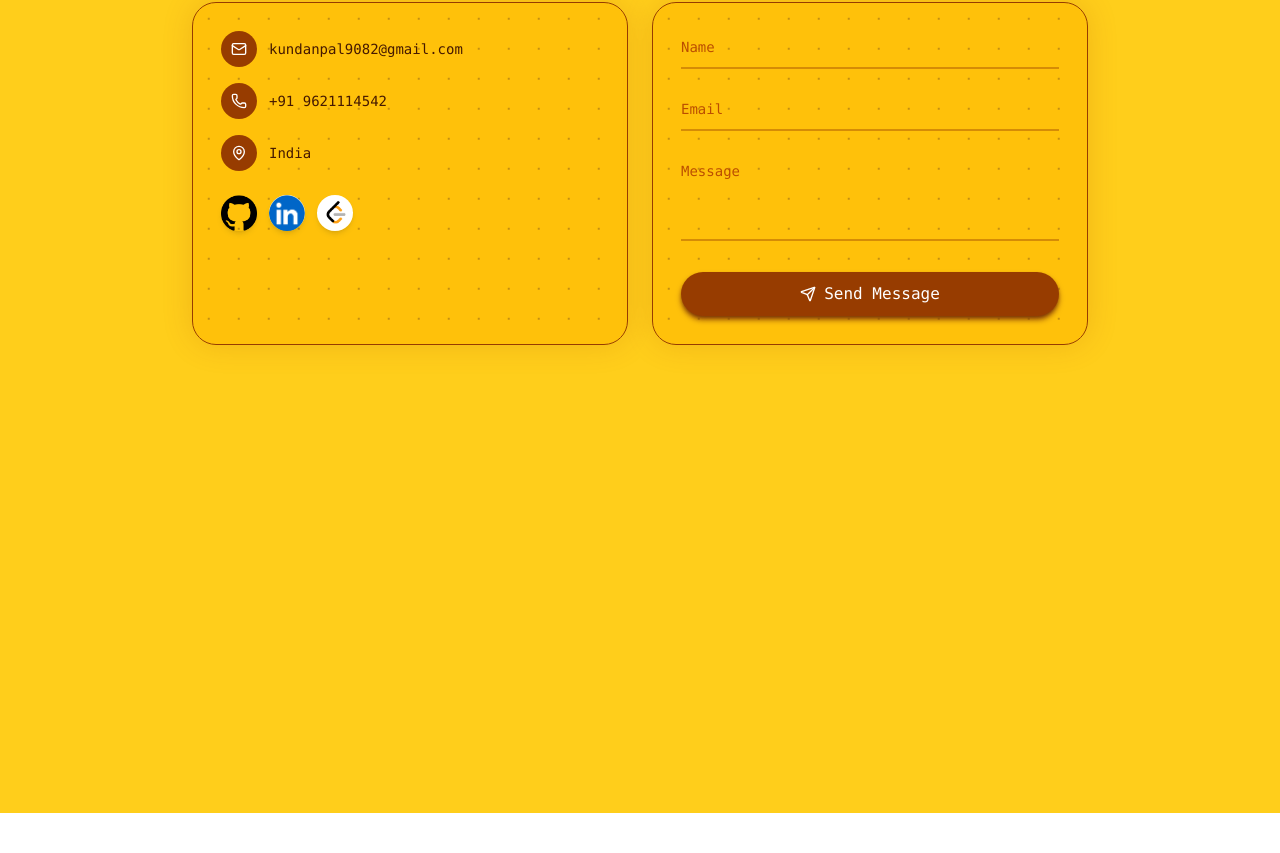
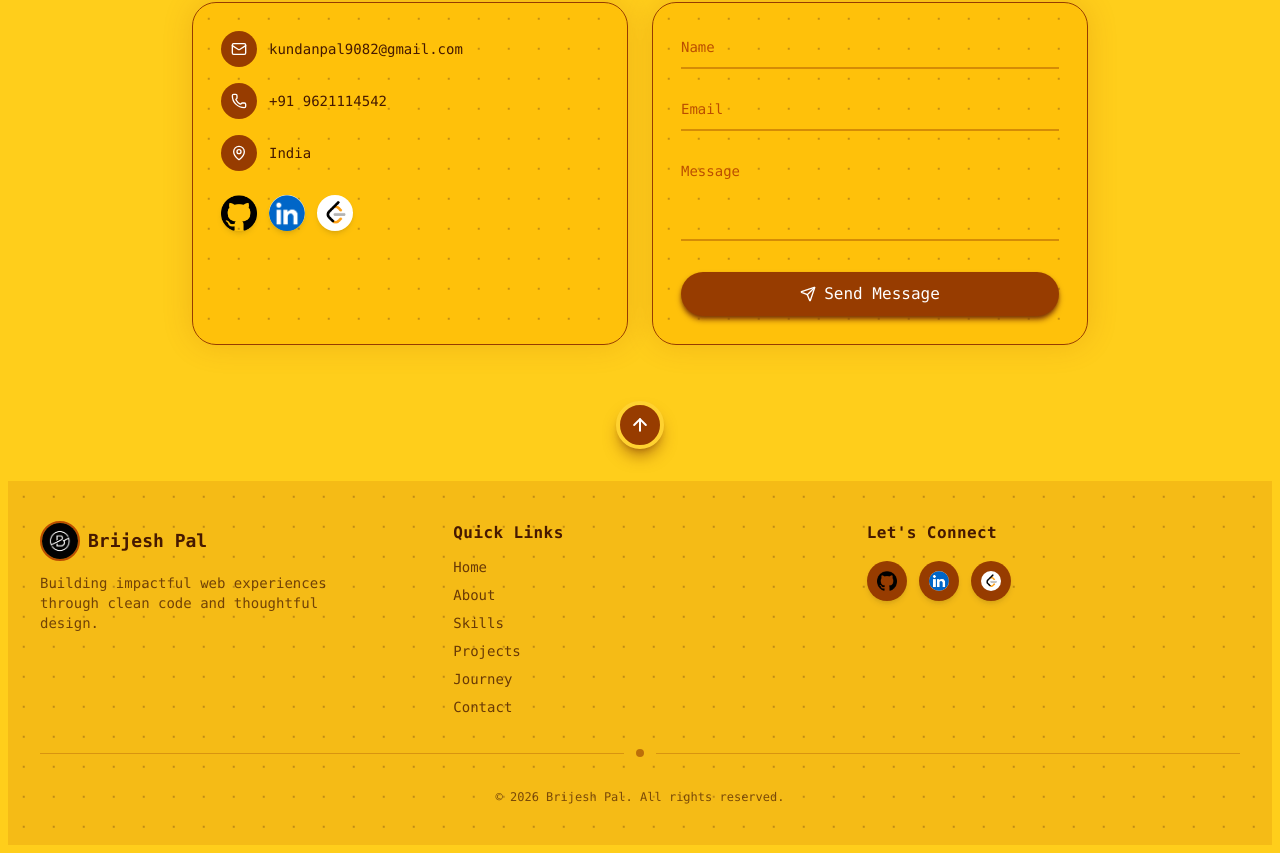
Before and after one commit to Brijesh-pal4542/portfolio, a React (Vite) app in the folder my-portfolio/: page / in a window 1280 px wide. Shown: the part 6145-6998 px from the top of the page. Before the commit the page ends 6958 px from the top, so only its background shows below. Built offline with nearby package versions, Linux system fonts and the light colour scheme.

Commit message:
Added footer

```diff
--- a/my-portfolio/components/About.jsx
+++ b/my-portfolio/components/About.jsx
@@ -1,3 +1,4 @@
+import { useState, useEffect, useRef } from "react";
 import {
   Search,
   Trophy,
@@ -23,13 +24,38 @@ const badges = [
 ];
 
 function About() {
+  const [visible, setVisible] = useState(false);
+  const sectionRef = useRef(null);
+
+  // Triggers the slide-in once, the first time the section scrolls
+  // into view — rather than animating on every scroll pass.
+  useEffect(() => {
+    const observer = new IntersectionObserver(
+      ([entry]) => {
+        if (entry.isIntersecting) {
+          setVisible(true);
+          observer.disconnect();
+        }
+      },
+      { threshold: 0.2 },
+    );
+    if (sectionRef.current) observer.observe(sectionRef.current);
+    return () => observer.disconnect();
+  }, []);
+
   const scrollToContact = (e) => {
     e.preventDefault();
     document.querySelector("#contact")?.scrollIntoView({ behavior: "smooth" });
   };
 
   return (
-    <section id="about" className="my-15 max-sm:my-25">
+    <section
+      id="about"
+      ref={sectionRef}
+      className={`my-15 max-sm:my-25 transition-all duration-1000 ease-out ${
+        visible ? "opacity-100 translate-x-0" : "opacity-0 -translate-x-24"
+      }`}
+    >
       {/* ---------- Section heading ---------- */}
       <div className="text-center mb-12 relative">
         {/* Eyebrow label — small spaced-out caps read as "editorial"
--- /dev/null
+++ b/my-portfolio/components/Footer.jsx
@@ -0,0 +1,119 @@
+import { ArrowUp } from "lucide-react";
+import logo from "../src/assets/logo_B.jpg";
+import github from "../src/assets/github.png";
+import linkedin from "../src/assets/linkedin.jpg";
+import leetcode from "../src/assets/leetcode.png";
+
+const quickLinks = [
+  { name: "Home", href: "#home" },
+  { name: "About", href: "#about" },
+  { name: "Skills", href: "#skills" },
+  { name: "Projects", href: "#projects" },
+  { name: "Journey", href: "#journey" },
+  { name: "Contact", href: "#contact" },
+];
+
+const socials = [
+  { name: "GitHub", href: "https://github.com/Brijesh-pal4542", icon: github, round: false },
+  { name: "LinkedIn", href: "https://www.linkedin.com/in/brijesh-pal-460b44378/", icon: linkedin, round: true },
+  { name: "LeetCode", href: "https://leetcode.com/u/Brijesh_Pal/", icon: leetcode, round: true },
+];
+
+function Footer() {
+  const year = new Date().getFullYear();
+
+  const scrollToTop = (e) => {
+    e.preventDefault();
+    document.querySelector("#home")?.scrollIntoView({ behavior: "smooth" });
+  };
+
+  return (
+    <footer className="relative mt-20">
+      {/* ---- Back to top button — straddles the top edge of the footer,
+          echoing the circular icon-badge pattern used in Skills/Journey ---- */}
+      <div className="flex justify-center -mt-6 mb-8">
+        <button
+          onClick={scrollToTop}
+          aria-label="Back to top"
+          className="h-12 w-12 rounded-full bg-amber-800 border-4 border-amber-300 shade shadow-lg shadow-amber-900/50 flex items-center justify-center hover:-translate-y-1.5 hover:bg-amber-900 transition-all duration-300 focus-visible:outline-none focus-visible:ring-2 focus-visible:ring-amber-300"
+        >
+          <ArrowUp size={20} className="text-white" strokeWidth={2.4} />
+        </button>
+      </div>
+
+      <div className="w-full mx-auto dot-grid bg-amber-700/15 px-8 py-10">
+        <div className="grid md:grid-cols-3 gap-10 text-center md:text-left">
+          {/* ---- Brand ---- */}
+          <div className="flex flex-col items-center md:items-start gap-3">
+            <div className="flex items-center gap-2">
+              <img
+                src={logo}
+                alt="Brijesh Pal logo"
+                className="h-10 w-10 rounded-full border-2 border-amber-700 object-cover"
+              />
+              <span className="font-bold text-lg text-amber-950">Brijesh Pal</span>
+            </div>
+            <p className="text-sm text-amber-950/75 max-w-xs">
+              Building impactful web experiences through clean code and
+              thoughtful design.
+            </p>
+          </div>
+
+          {/* ---- Quick links ---- */}
+          <div className="flex flex-col items-center md:items-start gap-2">
+            <h3 className="font-bold text-amber-950 mb-1 tracking-wide">
+              Quick Links
+            </h3>
+            {quickLinks.map((link) => (
+              <a
+                key={link.name}
+                href={link.href}
+                className="text-sm text-amber-950/80 hover:text-amber-950 hover:translate-x-1 transition-all duration-200"
+              >
+                {link.name}
+              </a>
+            ))}
+          </div>
+
+          {/* ---- Socials ---- */}
+          <div className="flex flex-col items-center md:items-start gap-3">
+            <h3 className="font-bold text-amber-950 mb-1 tracking-wide">
+              Let's Connect
+            </h3>
+            <div className="flex gap-3">
+              {socials.map((s) => (
+                <a
+                  key={s.name}
+                  href={s.href}
+                  target="_blank"
+                  rel="noopener noreferrer"
+                  aria-label={s.name}
+                  className="h-10 w-10 rounded-full bg-amber-800 shadow-md flex items-center justify-center hover:-translate-y-1.5 transition-transform duration-300 focus-visible:outline-none focus-visible:ring-2 focus-visible:ring-amber-300"
+                >
+                  <img
+                    src={s.icon}
+                    alt=""
+                    className={`h-5 w-5 object-cover ${s.round ? "rounded-full" : ""}`}
+                  />
+                </a>
+              ))}
+            </div>
+          </div>
+        </div>
+
+        {/* ---- Divider + copyright ---- */}
+        <div className="flex items-center gap-3 my-8">
+          <span className="h-[1px] flex-1 bg-amber-800/30" />
+          <span className="h-2 w-2 rounded-full bg-amber-800/60" />
+          <span className="h-[1px] flex-1 bg-amber-800/30" />
+        </div>
+
+        <p className="text-center text-xs text-amber-950/70">
+          © {year} Brijesh Pal. All rights reserved.
+        </p>
+      </div>
+    </footer>
+  );
+}
+
+export default Footer;
--- a/my-portfolio/components/Skills.jsx
+++ b/my-portfolio/components/Skills.jsx
@@ -49,7 +49,6 @@ const skills = [
   { name: "GitHub", icon: FaGithub },
 ];
 
-
 // Turns a raw percentage into a human label, since "90%" alone
 // doesn't tell a visitor much at a glance.
 function proficiencyLabel(level) {
@@ -60,7 +59,6 @@ function proficiencyLabel(level) {
 
 // Paired with skillData — one icon per category, in the same order.
 const categoryIcons = [Code2, Layers, Server];
-
 
 function SkillCard({ skill }) {
   const Icon = skill.icon;
@@ -97,6 +95,25 @@ function Marquee({ reverse = false }) {
 }
 
 export default function Skills() {
+  const [sectionVisible, setSectionVisible] = useState(false);
+  const sectionRef = useRef(null);
+
+  // Triggers the section's own slide-up once, the first time it
+  // scrolls into view — separate from the techStackRef/inView pair,
+  // which still controls the bar-fill animation deeper inside.
+  useEffect(() => {
+    const observer = new IntersectionObserver(
+      ([entry]) => {
+        if (entry.isIntersecting) {
+          setSectionVisible(true);
+          observer.disconnect();
+        }
+      },
+      { threshold: 0.15 },
+    );
+    if (sectionRef.current) observer.observe(sectionRef.current);
+    return () => observer.disconnect();
+  }, []);
 
   const [inView, setInView] = useState(false);
   const techStackRef = useRef(null);
@@ -112,17 +129,24 @@ useEffect(() => {
           observer.disconnect();
         }
       },
-    { threshold: 0.25 }
+      { threshold: 0.25 },
     );
     if (techStackRef.current) observer.observe(techStackRef.current);
     return () => observer.disconnect();
   }, []);
 
-
   return (
     // id="skills" — this is what Navbar's #skills link and the
     // scroll-spy IntersectionObserver actually need to find.
-    <section id="skills" className="my-15 max-sm:my-25">
+    <section
+      id="skills"
+      ref={sectionRef}
+      className={`my-15 max-sm:my-25 transition-all duration-1000 ease-out ${
+        sectionVisible
+          ? "opacity-100 translate-y-0"
+          : "opacity-0 translate-y-24"
+      }`}
+    >
       {/* ---------- Section heading — same system as Hero/About ---------- */}
       <div className="text-center mb-12">
         <p className="text-sm md:text-base font-bold tracking-[0.3em] uppercase text-amber-700 mb-2">
--- a/my-portfolio/src/App.jsx
+++ b/my-portfolio/src/App.jsx
@@ -6,6 +6,7 @@ import Projects from "../components/Projects"
 import Loader from "../components/Loader"
 import Journey from "../components/Journey"
 import Contact from "../components/Contact"
+import Footer from "../components/Footer"
 
 function App() {
 
@@ -19,7 +20,7 @@ function App() {
       <Projects/>
       <Journey/>
       <Contact/>
-      <div className="h-100"></div>
+      <Footer/>
    </div>
   )
 }
```
Lines whose indentation alone changed are shown as unchanged.
